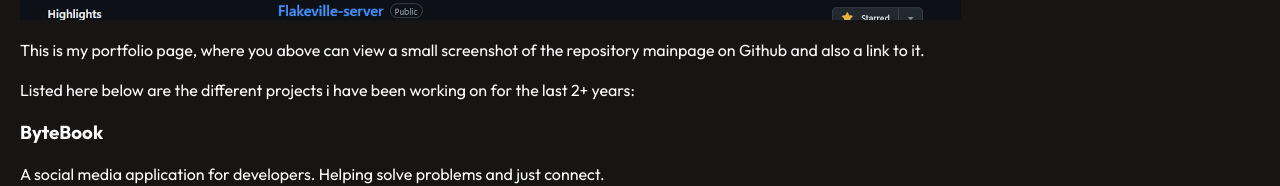
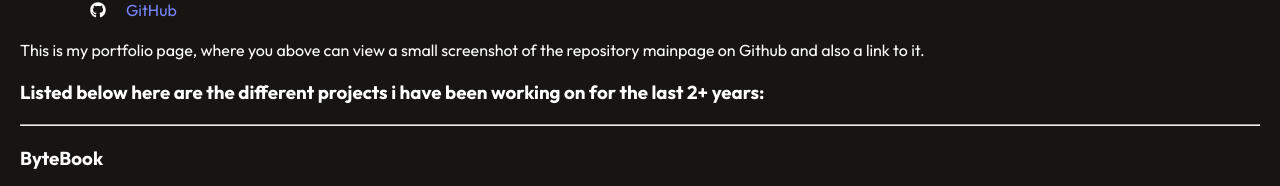
Before and after one commit to Cristoffer85/c-portfolio, a React (Vite) app: page /Pages/Portfolio/Portfolio in a window 1280 px wide. Shown: the part 720-906 px from the top of the page. Built offline with nearby package versions, Linux system fonts and the light colour scheme.

Commit message:
Updated portfolio start at top scroll with help of useEffect

```diff
--- a/src/Pages/Portfolio/Portfolio.jsx
+++ b/src/Pages/Portfolio/Portfolio.jsx
@@ -1,4 +1,4 @@
-import React from 'react';
+import React, { useEffect } from 'react';
 import { useNavigate } from 'react-router-dom';
 import '../../Pages/Subpages.css';
 import x from '../../assets/x.ico';
@@ -17,20 +17,25 @@ const Portfolio = () => {
     navigate('/', { state: { scrollTo: 'work', instant: true } });
   };
 
+  useEffect(() => {
+    window.scrollTo(0, 0); // Scroll to the top of the page when the component mounts
+  }, []);
+
   return (
     <div className="subpage-container">
       <img src={x} alt="Back" className="back-icon" onClick={handleBackClick} />
       <div className="content-grid">
         <h1>Portfolio</h1>
 
+        <img src={Githubrepomain} alt="" />
+
         <div className="contact-detail contact-detail-link">
             <FaGithub /> <a href="https://github.com/Cristoffer85" target="_blank" rel="noopener noreferrer">GitHub</a>
         </div>
 
-        <img src={Githubrepomain} alt="" />
-
         <p>This is my portfolio page, where you above can view a small screenshot of the repository mainpage on Github and also a link to it.</p>
-        <p>Listed here below are the different projects i have been working on for the last 2+ years:</p>
+        <h3>Listed below here are the different projects i have been working on for the last 2+ years:</h3>
+        <hr></hr>
 
         <h3>ByteBook</h3>
         <p>A social media application for developers. Helping solve problems and just connect.</p>
```
Also changed, not shown: 1 other file (tests, documents, lock files or other folders).
